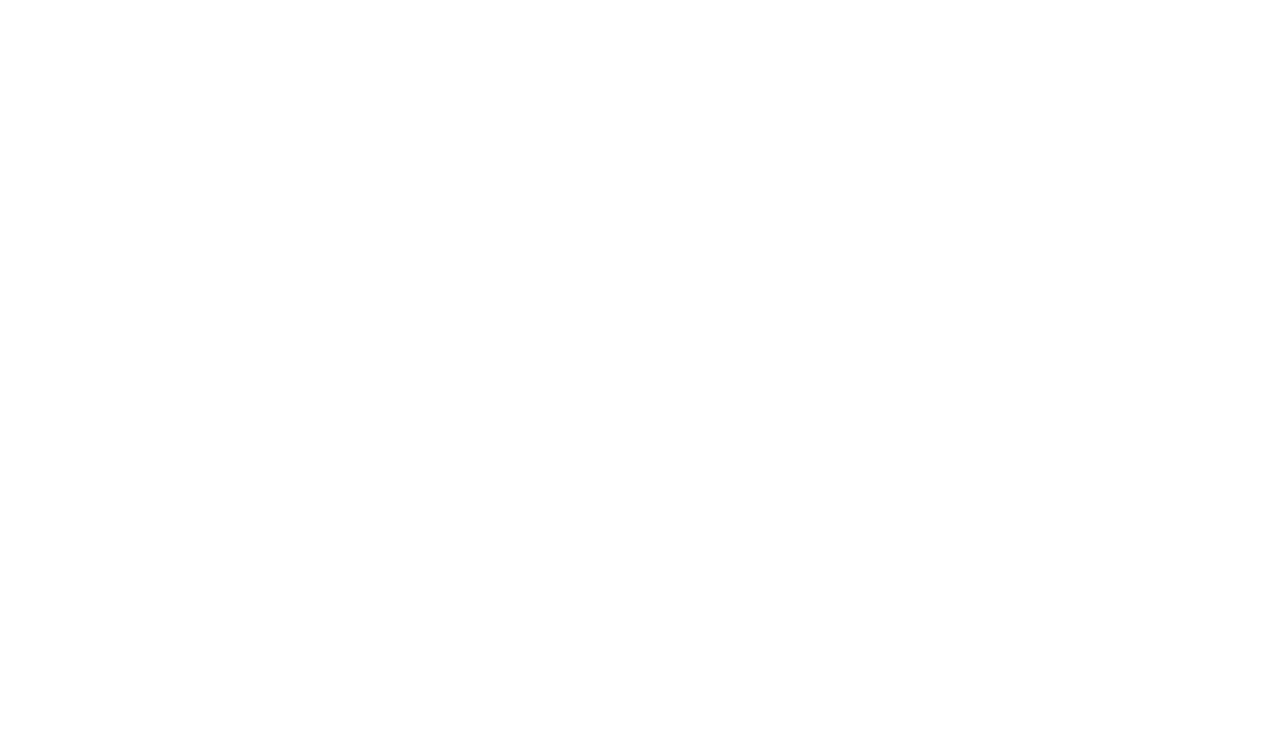
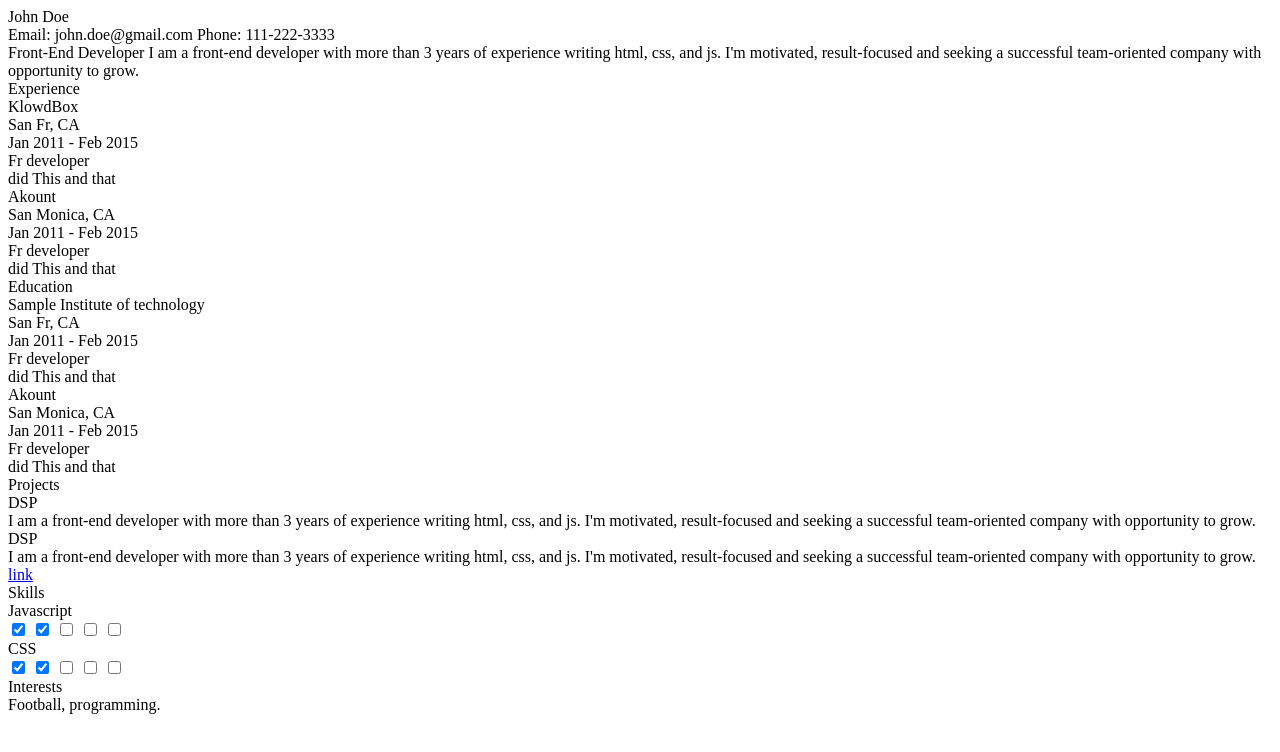
Before and after one commit to karthikgunda123/resume, a plain HTML site: page index.html in a window 1280 px wide. Drawn offline with Linux system fonts and the light colour scheme.

Commit message:
Made some changes

```diff
--- a/index.html
+++ b/index.html
@@ -3,7 +3,162 @@
         <title>Resume</title>
     </head>
     <body>
+        <link href='https://fonts.googleapis.com/css?family=Lato:400,300,700' rel='stylesheet' type='text/css'>
 
+<div class="container">
+  <div class="header">
+    <div class="full-name">
+      <span class="first-name">John</span>
+      <span class="last-name">Doe</span>
+    </div>
+    <div class="contact-info">
+      <span class="email">Email: </span>
+      <span class="email-val">john.doe@gmail.com</span>
+      <span class="separator"></span>
+      <span class="phone">Phone: </span>
+      <span class="phone-val">111-222-3333</span>
+    </div>
 
+    <div class="about">
+      <span class="position">Front-End Developer </span>
+      <span class="desc">
+        I am a front-end developer with more than 3 years of experience writing html, css, and js. I'm motivated, result-focused and seeking a successful team-oriented company with opportunity to grow.
+      </span>
+    </div>
+  </div>
+   <div class="details">
+    <div class="section">
+      <div class="section__title">Experience</div>
+      <div class="section__list">
+        <div class="section__list-item">
+          <div class="left">
+            <div class="name">KlowdBox</div>
+            <div class="addr">San Fr, CA</div>
+            <div class="duration">Jan 2011 - Feb 2015</div>
+          </div>
+          <div class="right">
+            <div class="name">Fr developer</div>
+            <div class="desc">did This and that</div>
+          </div>
+        </div>
+                <div class="section__list-item">
+          <div class="left">
+            <div class="name">Akount</div>
+            <div class="addr">San Monica, CA</div>
+            <div class="duration">Jan 2011 - Feb 2015</div>
+          </div>
+          <div class="right">
+            <div class="name">Fr developer</div>
+            <div class="desc">did This and that</div>
+          </div>
+        </div>
+
+      </div>
+    </div>
+    <div class="section">
+      <div class="section__title">Education</div>
+      <div class="section__list">
+        <div class="section__list-item">
+          <div class="left">
+            <div class="name">Sample Institute of technology</div>
+            <div class="addr">San Fr, CA</div>
+            <div class="duration">Jan 2011 - Feb 2015</div>
+          </div>
+          <div class="right">
+            <div class="name">Fr developer</div>
+            <div class="desc">did This and that</div>
+          </div>
+        </div>
+        <div class="section__list-item">
+          <div class="left">
+            <div class="name">Akount</div>
+            <div class="addr">San Monica, CA</div>
+            <div class="duration">Jan 2011 - Feb 2015</div>
+          </div>
+          <div class="right">
+            <div class="name">Fr developer</div>
+            <div class="desc">did This and that</div>
+          </div>
+        </div>
+
+      </div>
+
+  </div>
+     <div class="section">
+      <div class="section__title">Projects</div>
+       <div class="section__list">
+         <div class="section__list-item">
+           <div class="name">DSP</div>
+           <div class="text">I am a front-end developer with more than 3 years of experience writing html, css, and js. I'm motivated, result-focused and seeking a successful team-oriented company with opportunity to grow.</div>
+         </div>
+
+         <div class="section__list-item">
+                    <div class="name">DSP</div>
+           <div class="text">I am a front-end developer with more than 3 years of experience writing html, css, and js. I'm motivated, result-focused and seeking a successful team-oriented company with opportunity to grow. <a href="/login">link</a>
+           </div>
+         </div>
+       </div>
+    </div>
+     <div class="section">
+       <div class="section__title">Skills</div>
+       <div class="skills">
+         <div class="skills__item">
+           <div class="left"><div class="name">
+             Javascript
+             </div></div>
+           <div class="right">
+                          <input  id="ck1" type="checkbox" checked/>
+
+             <label for="ck1"></label>
+                          <input id="ck2" type="checkbox" checked/>
+
+              <label for="ck2"></label>
+                         <input id="ck3" type="checkbox" />
+
+              <label for="ck3"></label>
+                           <input id="ck4" type="checkbox" />
+            <label for="ck4"></label>
+                          <input id="ck5" type="checkbox" />
+              <label for="ck5"></label>
+
+           </div>
+         </div>
+
+       </div>
+       <div class="skills__item">
+           <div class="left"><div class="name">
+             CSS</div></div>
+           <div class="right">
+                          <input  id="ck1" type="checkbox" checked/>
+
+             <label for="ck1"></label>
+                          <input id="ck2" type="checkbox" checked/>
+
+              <label for="ck2"></label>
+                         <input id="ck3" type="checkbox" />
+
+              <label for="ck3"></label>
+                           <input id="ck4" type="checkbox" />
+            <label for="ck4"></label>
+                          <input id="ck5" type="checkbox" />
+              <label for="ck5"></label>
+
+           </div>
+         </div>
+
+       </div>
+     <div class="section">
+     <div class="section__title">
+       Interests
+       </div>
+       <div class="section__list">
+         <div class="section__list-item">
+                  Football, programming.
+          </div>
+       </div>
+     </div>
+     </div>
+  </div>
+</div>
     </body>
 </html>
```
